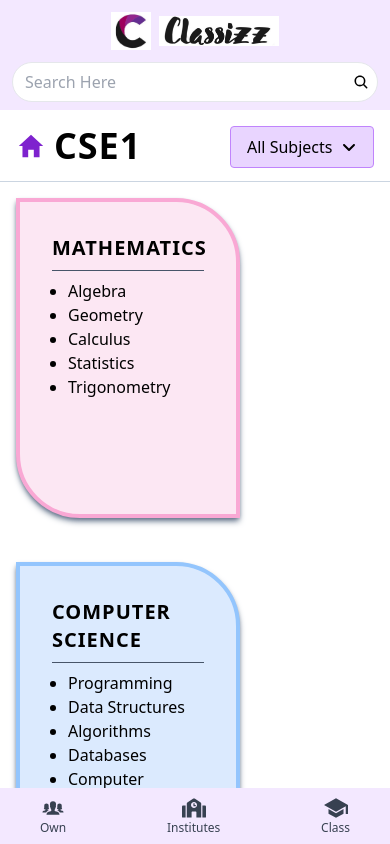
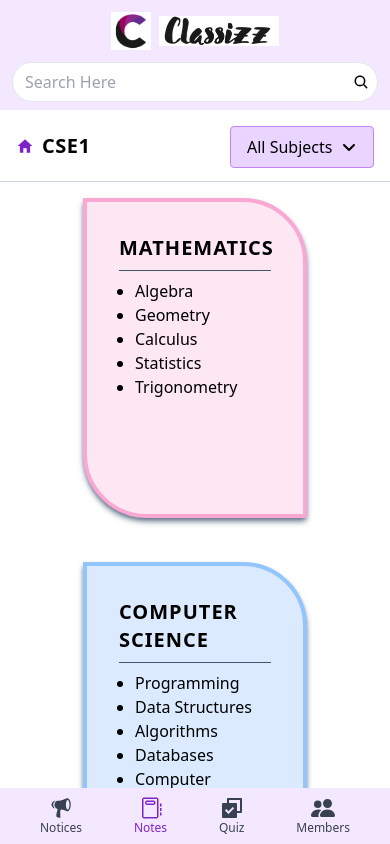
Before and after one commit to Jyotirmoy-Baidya/classizz-frontend, a React (Vite) app: page /cls/n/cls in a window 390 px wide. Built offline with nearby package versions, Linux system fonts and the light colour scheme.

Commit message:
Class Navbar

```diff
--- /dev/null
+++ b/src/components/basic/MobileNavButtons.jsx
@@ -0,0 +1,15 @@
+import React from 'react'
+import { NavLink, useLocation } from 'react-router-dom'
+
+
+const MobileNavButtons = ({ ele, type }) => {
+    const location = useLocation();
+    return (
+        <NavLink to={type == 'Home' ? `${ele.href}` : `${ele.href}/${location.pathname.split('/').at(-1)}`} className={`flex flex-col justify-center items-center  ${location.pathname.includes(ele.href) ? "text-purple-700" : ""}`}>
+            <div className='text-2xl'>{ele.icon}</div>
+            <div className='text-xs'>{ele.name}</div>
+        </NavLink>
+    )
+}
+
+export default MobileNavButtons
--- a/src/components/basic/Navbar.jsx
+++ b/src/components/basic/Navbar.jsx
@@ -5,10 +5,14 @@ import { useNavContext } from '../../context/NavContext';
 import { useClassContext } from '../../context/ClassContext';
 import { BiSolidInstitution } from 'react-icons/bi';
 import { FaSchool } from 'react-icons/fa';
-import { IoIosPeople } from 'react-icons/io';
+import { IoIosMegaphone, IoIosPeople } from 'react-icons/io';
 import { IoSchoolSharp } from 'react-icons/io5';
+import MobileNavButtons from './MobileNavButtons';
+import { VscNotebook } from 'react-icons/vsc';
+import { RiCheckboxMultipleFill } from 'react-icons/ri';
+import { BsPeopleFill } from 'react-icons/bs';
 const HomeNavItems = [{ name: "Own", href: "/h/o", icon: <IoIosPeople /> }, { name: "Institutes", href: "/h/s", icon: <FaSchool /> }, { name: "Class", href: "/h/e", icon: <IoSchoolSharp /> }];
-const ClassNavItems = [{ name: "Announcements", href: "/cls/a" }, { name: "Notes", href: "/cls/n" }, { name: "Quiz", href: '/cls/q' }, { name: "Members", href: "cls/m" }];
+const ClassNavItems = [{ name: "Notices", href: "/cls/a", icon: <IoIosMegaphone /> }, { name: "Notes", href: "/cls/n", icon: <VscNotebook /> }, { name: "Quiz", href: '/cls/q', icon: <RiCheckboxMultipleFill /> }, { name: "Members", href: "cls/m", icon: <BsPeopleFill /> }];
 
 const QuizNavItems = [{ name: "Create Quiz", href: "/createquiz" }]
 const StudentAddClass = [{ name: "Join Class" }]
@@ -56,13 +60,18 @@ const Navbar = () => {
             {/* Mobile View  */}
             <div className='flex justify-between text-gray-700 px-10 md:hidden bg-purple-100 h-14 z-20 fixed bottom-0 w-screen'>
                 {
-                    HomeNavItems.map((ele, i) => (
-                        <NavLink to={ele.href} key={i} className={`flex flex-col justify-center items-center  ${location.pathname.includes(ele.href) ? "text-purple-700" : ""}`}>
-                            <div className='text-2xl'>{ele.icon}</div>
-                            <div className='text-xs'>{ele.name}</div>
-                        </NavLink>
-                    ))
+                    navSelection === 'h' ? (
+                        HomeNavItems.map((ele, i) => (
+                            <MobileNavButtons key={i} ele={ele} type={"Home"} />
+                        ))
+                    ) :
+                        navSelection === 'cls' ? (
+                            ClassNavItems.map((ele, i) => (
+                                <MobileNavButtons key={i} ele={ele} type={"Class"} />
+                            ))
+                        ) : <></>
                 }
+
 
             </div>
 
--- a/src/pages/Class.jsx
+++ b/src/pages/Class.jsx
@@ -10,7 +10,7 @@ const Class = () => {
     return (
         <>
             <div className='sticky top-[6.8rem] md:top-20 bg-white z-10 flex w-full p-4 justify-between items-center border-b-[1px] border-slate-300 min-h-[72px]'>
-                <h1 className='flex items-center gap-2 font-semibold tracking-wide  text-4xl'><NavLink to="/h/o" className='text-3xl text-purple-700' ><IoMdHome /></NavLink> {classData.name}</h1>
+                <h1 className='flex items-center gap-2 font-semibold tracking-wide text-xl  md:text-4xl'><NavLink to="/h/o" className='text-lg md:text-3xl text-purple-700' ><IoMdHome /></NavLink> {classData.name}</h1>
                 <div className='absolute w-36 h-32 top-4 right-4'>
                     <div className={`w-36 flex flex-col  cursor-pointer rounded z-10 class-dropdown ${dropdown ? 'active' : ""} `} >
                         <div className='bg-purple-200 flex gap-2 rounded border border-purple-400 w-full z-10 px-4 py-2 items-center justify-between'>
--- a/src/pages/class/Announcements.jsx
+++ b/src/pages/class/Announcements.jsx
@@ -33,7 +33,7 @@ const Announcements = () => {
                             <div className='absolute top-[10px] font-sans text-slate-600 px-2 left-3 bg-white text-sm date'>{daysOfWeek[(new Date(ele.date)).getDay()]} {reverseDateFormat(ele.date)}</div>
                         </div>
                         {/* sm:grid-cols-1 md:grid-cols-3 lg:grid-cols-4 */}
-                        <div className='px-3 grid  sm:grid-cols-1 md:grid-cols-2 lg:grid-cols-3 xl:grid-cols-4 gap-4 annoucements'>
+                        <div className='px-3 grid  sm:grid-cols-1 md:grid-cols-2 lg:grid-cols-3 xl:grid-cols-4 gap-4 justify-center annoucements'>
                             {/* min-w-64 max-w-72 */}
                             {
                                 ele.announcements.map((notice, i) => (
--- a/src/pages/class/Notes.jsx
+++ b/src/pages/class/Notes.jsx
@@ -10,9 +10,11 @@ const Notes = () => {
     const { subject } = useClassContext();
     const { search } = useSearchContext();
     return (
-        <div className='grid sm:grid-cols-2 md:grid-col-3 lg:grid-cols-4 gap-6 h-full p-4'>
+        <div className='grid sm:grid-cols-2 md:grid-cols-3 lg:grid-cols-4 xl:grid-cols-5 2xl:grid-cols-6 gap-6 h-full p-4 justify-center'>
             {
                 notes.map((ele, i) => {
+                    if (subject == "" || ele.subject == subject) {
+
                         return (
                             <div key={i} className={`${color[ele.color].bg} min-h-80 h-fit w-56 px-8 py-6 border-4 ${color[ele.color].border}  shadow-md shadow-slate-500 cursor-pointer mb-5 ${read == i + 1 && 'increase-z'} relative overflow-hidden notes-block`}>
                                 <span className={`${color[ele.color].span} notes-block-span`}></span>
@@ -41,7 +43,7 @@ const Notes = () => {
                             </div>
                         )
                     }
-                )
+                })
             }
         </div>
     )
```
Lines whose indentation alone changed are shown as unchanged.
